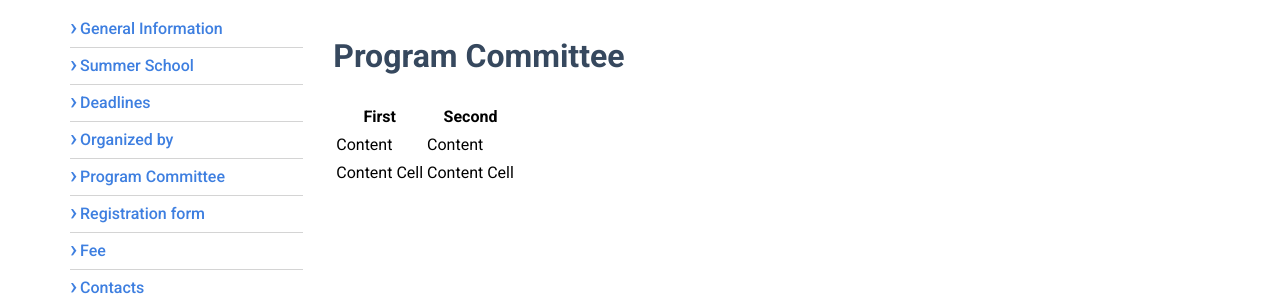
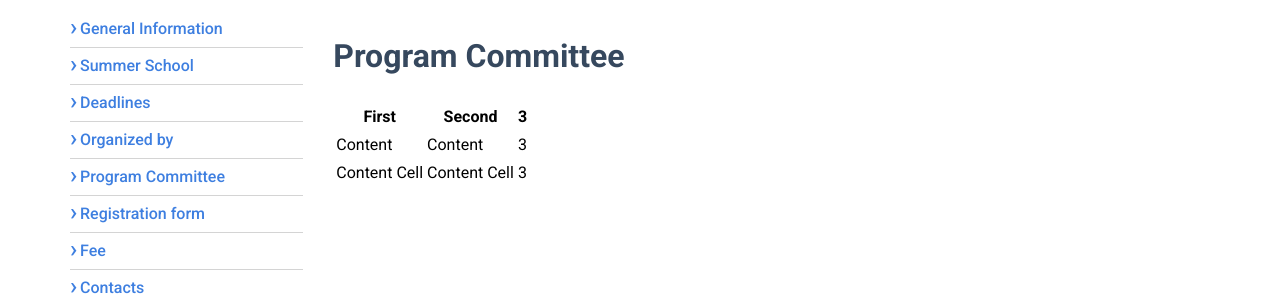
Before and after one commit to sivanchenko/dmdp.tntu.edu.ua, a Jekyll site: the page built from programmcommittee.md, in a window 1280 px wide. Shown: the part 251-551 px from the top of the page. Built offline with Jekyll 4.4.1, drawn with Linux system fonts in a browser that asks for light colours.

Commit message:
Update programmcommittee.md

```diff
--- a/programmcommittee.md
+++ b/programmcommittee.md
@@ -4,7 +4,7 @@ title: Program Committee
 permalink: /programmcommittee/
 ---
 
-| First | Second |
-| ------------- | ------------- |
-| Content | Content  |
-| Content Cell  | Content Cell  |
+| First | Second |3|
+| ------------- | ------------- | ------------- |
+| Content | Content  | 3 |
+| Content Cell  | Content Cell  | 3 |
```
